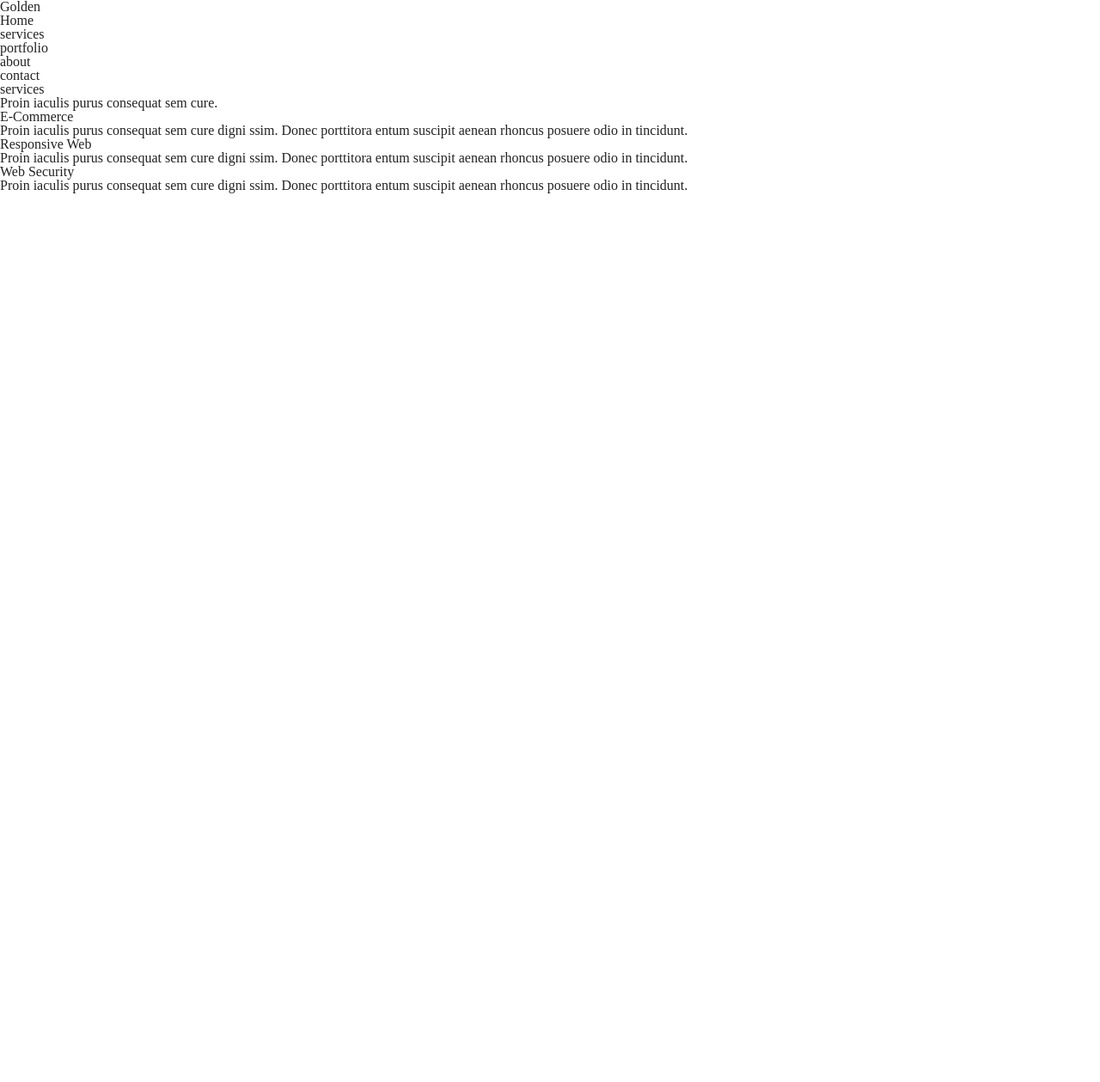
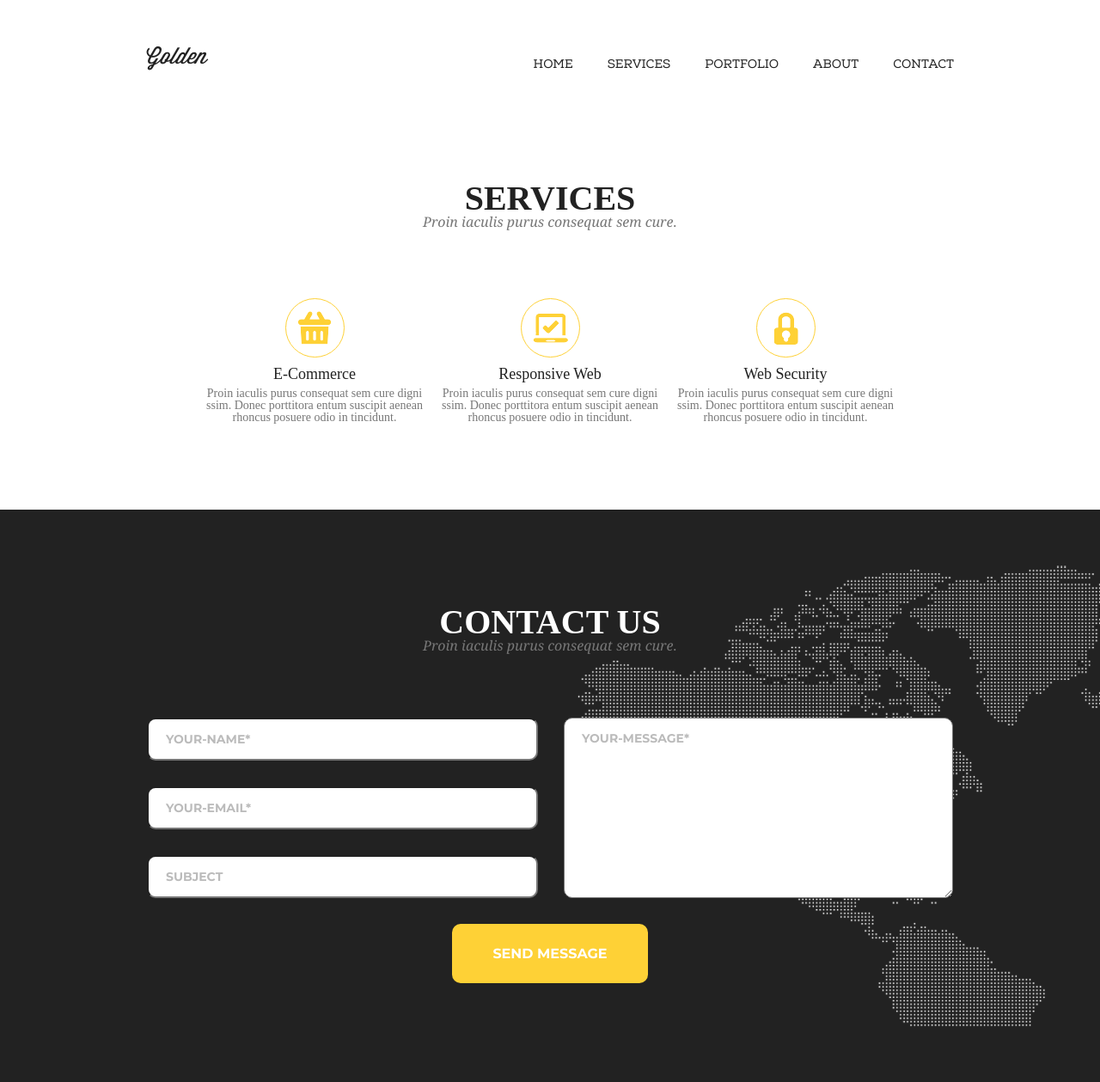
Before and after one commit to gen2023/goit-fe-course, a plain HTML site: page module-7/index.html in a window 1280 px wide. Shown: the whole page at 86% size. Before the commit the page ends 800 px from the top, so only its background shows below. Drawn offline with Linux system fonts and the light colour scheme.

Commit message:
create module7

```diff
--- /dev/null
+++ b/module-7/css/font.css
@@ -0,0 +1,50 @@
+@font-face {
+    font-family: 'Wisdom Script Regular';
+    font-style: normal;
+    font-weight: normal;
+    src: local('Wisdom Script Regular'),
+        url(../font/wisdom-script/Wisdom_Script_AJ.woff) format('woff');
+}
+
+@font-face{
+	font-family: 'Nexa Slab Regular';
+    font-weight: normal;
+    font-style: normal;
+    src:local('Nexa Slab Regular'),
+        url(../font/nexaslab/NexaSlab-Regular.woff) format('woff');
+}
+
+@font-face {
+    font-family: 'Roboto Slab';
+    font-style: normal;
+    font-weight: 400;
+    src: local('Roboto Slab Regular'),
+         url(../font/roboto_slab/roboto-slab-regular.woff2) format('woff2'), /* Super Modern Browsers */
+         url(../font/roboto_slab/roboto-slab-regular.woff) format('woff'); /* Modern Browsers */
+  }
+  /* roboto-slab-700 - latin */
+  @font-face {
+    font-family: 'Roboto Slab';
+    font-style: normal;
+    font-weight: 700;
+    src: local('Roboto Slab Bold'),
+         url(../font/roboto_slab/roboto-slab-700.woff2) format('woff2'), /* Super Modern Browsers */
+         url(../font/roboto_slab/roboto-slab-700.woff) format('woff'); /* Modern Browsers */
+  }
+
+  @font-face {
+	font-family: 'Droid Serif';
+	src: url(../font/DroidSerif/DroidSerif-Italic.woff);
+	src: local('Droid Serif Italic'), local('DroidSerif-Italic'),
+		url(../font/DroidSerif/DroidSerif-Italic.woff) format('woff');
+	font-weight: normal;
+	font-style: italic;
+}
+
+@font-face {
+	font-family: 'Montserrat';
+	src: local('Montserrat Bold'), local('Montserrat-Bold'),
+		url(../font/Montserrat/Montserrat-Bold.woff) format('woff');
+	font-weight: bold;
+	font-style: normal;
+}
--- a/module-7/css/style.css
+++ b/module-7/css/style.css
@@ -0,0 +1,201 @@
+
+body{
+    text-align: center;
+}
+
+.header a, .title-h2, .content_service{
+    color:#222;
+}
+
+.wrapper{
+    width: 940px;
+    margin: 0 auto;
+}
+
+/*header*/
+
+.header{
+    display: flex;
+    justify-content: space-between;
+    align-content: center;
+    padding-top: 55px;
+    padding-bottom: 127px;
+}
+
+.logo{
+    font-size: 26px;
+    font-family:'Wisdom Script Regular';
+    font-weight:normal;
+}
+
+.logo a:hover, .logo a:focus, .menu a:hover{
+    color:#fed136;
+}
+
+.header ul {
+    display: flex;
+    font-size: 14px;
+}
+
+.header ul li{
+    margin-right: 40px;
+    text-transform: uppercase;
+    font-family:'Nexa Slab Regular';
+    font-weight:normal;
+    padding-top: 15px;
+}
+
+.header ul li:last-child{
+    margin-right: 0;
+}
+
+/*section_service*/
+
+.title-h2{
+    font-size: 40px;
+    text-transform: uppercase;
+    font-family:'Roboto Slab Bold';
+    font-style: normal;
+    font-weight:700;
+}
+
+.sub-title{
+    font-size: 16px;
+    color:#777;
+    font-family: 'Droid Serif';
+    font-weight: normal;
+    font-style: italic;
+}
+
+.content_service{
+    display:flex;
+    margin-top: 80px;
+    justify-content: center;
+}
+
+.title-h3{
+    font-size: 18px;
+    line-height: 32px;
+    font-family:'Roboto Slab Regular';
+    font-style: normal;
+    font-weight:400;
+}
+
+.text{
+    font-size: 14px;
+    color: #777;
+    font-family:'Roboto Slab Regular';
+    font-style: normal;
+    font-weight:400;
+}
+
+.ico1::before, .ico2::before, .ico3::before{
+    background: no-repeat;
+}
+
+.art{
+    width: 274px;
+}
+
+.art::before{
+    content: "";
+    width: 67px;
+    height: 67px;
+    border:1px #fed136 solid;
+    border-radius: 50%;
+    display: inline-block;
+    background-position: center;
+}
+
+.ico1::before{
+    background-image: url(../img/ico1.png)
+}
+
+.ico2::before{
+    background-image: url(../img/ico2.png)
+}
+
+.ico3::before{
+    background-image: url(../img/ico3.png)
+}
+
+/*section_contact*/
+.section_contact{
+    margin-top: 100px;
+    position: relative;
+    background-image: url(../img/map.png);
+    background-color: #222;
+    background-repeat: no-repeat;
+    background-position: right;
+    padding-top: 111px;
+}
+
+.section_contact::before{
+    position: absolute;
+    background-color: rgba(34, 34, 34, 0.5);
+}
+
+.section_contact .title-h2{
+    color:#fff;
+}
+
+.form_contact{
+    padding-top: 75px;
+    display: flex;
+    justify-content: center;
+    flex-wrap: wrap;
+}
+
+input::placeholder, textarea::placeholder{
+    font-size: 14px;
+    color:#bbb;
+    text-transform: uppercase;
+    font-family: 'Montserrat';
+    font-weight: bold;
+    font-style: normal;
+}
+
+input[type="text"], input[type="email"], textarea{
+    padding: 14px 20px;
+    width: 411px;
+    margin-bottom: 30px;
+    border-radius: 10px;
+    font-family:'Roboto Slab Regular';
+    font-style: normal;
+    font-weight:400;
+}
+
+.left_content{
+    display: flex;
+    flex-direction: column;
+}
+
+.right_content{
+    display: flex;
+}
+
+textarea{
+    margin-left: 30px;
+}
+
+input[type="submit"]{
+    color:#fff;
+    background-color: #fed136;
+    border:none;
+    text-transform: uppercase;
+    padding: 25px 47px;
+    margin-bottom: 115px;
+    border-radius: 10px;
+    font-family: 'Montserrat';
+    font-weight: bold;
+    font-style: normal;
+}
+
+.outlines:valid{
+    outline: 1px solid green;
+    -moz-outline-radius: 10px;
+}
+
+.outlines:focus:invalid{
+    outline: 1px solid red;
+}
--- a/module-7/index.html
+++ b/module-7/index.html
@@ -6,32 +6,49 @@
     <meta http-equiv="X-UA-Compatible" content="ie=edge">
     <title>Home work 7</title>
     <link rel="stylesheet" href="css/reset.css">
+    <link rel="stylesheet" href="css/font.css">
     <link rel="stylesheet" href="css/style.css">
 </head>
 <body>
-    <div class="wrapper">
-        <header>
-            <h1 class="logo">Golden</h1>
-            <nav>
+        <header class="header wrapper">
+            <h1 class="logo"><a href="#">Golden</a></h1>
+            <nav class="menu">
                 <ul>
-                    <li>Home</li>
-                    <li>services</li>
-                    <li>portfolio</li>
-                    <li>about</li>
-                    <li>contact</li>
+                    <li><a href="#">Home</a></li>
+                    <li><a href="#">services</a></li>
+                    <li><a href="#">portfolio</a></li>
+                    <li><a href="#">about</a></li>
+                    <li><a href="#">contact</a></li>
                 </ul>
             </nav>
         </header>
         <main>
-            <section>
-                <h2>services</h2>
-                <p>Proin iaculis purus consequat sem cure. </p>
-                <article><h3>E-Commerce</h3><p>Proin iaculis purus consequat sem cure digni ssim. Donec porttitora entum suscipit aenean rhoncus posuere odio in tincidunt.</p></article>
-                <article><h3>Responsive Web</h3><p>Proin iaculis purus consequat sem cure digni ssim. Donec porttitora entum suscipit aenean rhoncus posuere odio in tincidunt.</p></article>
-                <article><h3>Web Security</h3><p>Proin iaculis purus consequat sem cure digni ssim. Donec porttitora entum suscipit aenean rhoncus posuere odio in tincidunt.</p></article>
+            <section class="section_service wrapper">
+                <h2 class="title-h2">services</h2>
+                <p class="sub-title">Proin iaculis purus consequat sem cure. </p>
+                <div class="content_service">
+                    <article class="art ico1"><h3 class="title-h3">E-Commerce</h3><p class="text">Proin iaculis purus consequat sem cure digni ssim. Donec porttitora entum suscipit aenean rhoncus posuere odio in tincidunt.</p></article>
+                    <article class="art ico2"><h3 class="title-h3">Responsive Web</h3><p class="text">Proin iaculis purus consequat sem cure digni ssim. Donec porttitora entum suscipit aenean rhoncus posuere odio in tincidunt.</p></article>
+                    <article class="art ico3"><h3 class="title-h3">Web Security</h3><p class="text">Proin iaculis purus consequat sem cure digni ssim. Donec porttitora entum suscipit aenean rhoncus posuere odio in tincidunt.</p></article>
+                </div><!--content_service-->
+            </section>
+            <section class="section_contact">
+                <div class="wrapper">
+                    <h2 class="title-h2">Contact us</h2>
+                    <p class="sub-title">Proin iaculis purus consequat sem cure. </p>
+                    <form class="form_contact" action="#" method="POST">
+                        <div class="left_content">
+                            <input class="outlines" type="text" name="name" required placeholder="your-name*">
+                            <input class="outlines" type="email" name="email" required placeholder="your-email*">
+                            <input type="text" name="subject" placeholder="subject">
+                        </div>
+                        <div class="right_content">
+                            <textarea class="outlines" name="message" required placeholder="your-message*"></textarea>
+                        </div>
+                        <input type="submit" value="send message">
+                    </form>
+                </div><!--wrapper-->
             </section>
         </main>
-        <footer></footer>
-    </div>
 </body>
 </html>
```
Also changed, not shown: module-7/font/DroidSerif/DroidSerif-Italic.woff (added), module-7/font/Montserrat/Montserrat-Bold.woff (added), module-7/font/nexaslab/NexaSlab-Regular.woff (added), module-7/font/roboto_slab/roboto-slab-700.woff (added), module-7/font/roboto_slab/roboto-slab-regular.woff (added), module-7/font/wisdom-script/Wisdom_Script_AJ.woff (added), module-7/img/ico1.png (added), module-7/img/ico2.png (added), module-7/img/ico3.png (added), module-7/img/map.png (added).
